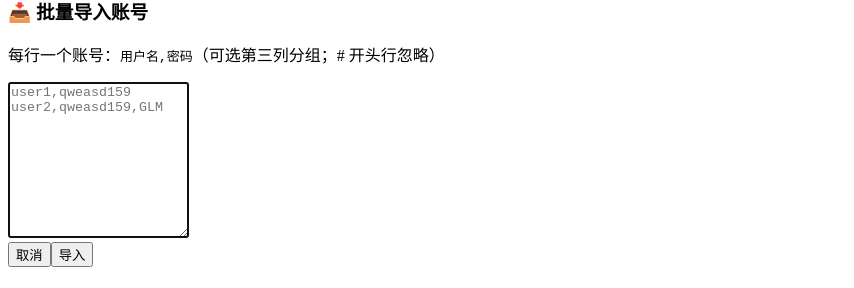
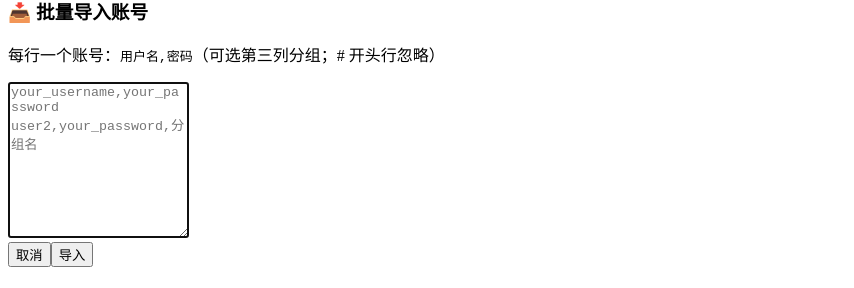
Before and after one commit to dyyz1993/glm-keeper, a React (Vite) app in the folder web/: page / in a window 1280 px wide. Both pictures are taken after a click on the button "📥 导入账号". Shown: the part 194-482 px from the top of the page, without its empty margins (0-854 px from the left). Built offline with nearby package versions, Linux system fonts and the light colour scheme; no server answers.

Commit message:
security: 清除示例中的真实密码

```diff
--- a/web/src/App.tsx
+++ b/web/src/App.tsx
@@ -439,7 +439,7 @@ export default function App() {
               onChange={(e) => setImportText(e.target.value)}
               rows={10}
               autoFocus
-              placeholder={'user1,qweasd159\nuser2,qweasd159,GLM'}
+              placeholder={'your_username,your_password\nuser2,your_password,分组名'}
               className="mb-4 w-full rounded-md border border-gray-300 p-2 font-mono text-sm focus:border-indigo-500 focus:outline-none"
             />
             <div className="flex justify-end gap-2">
```
